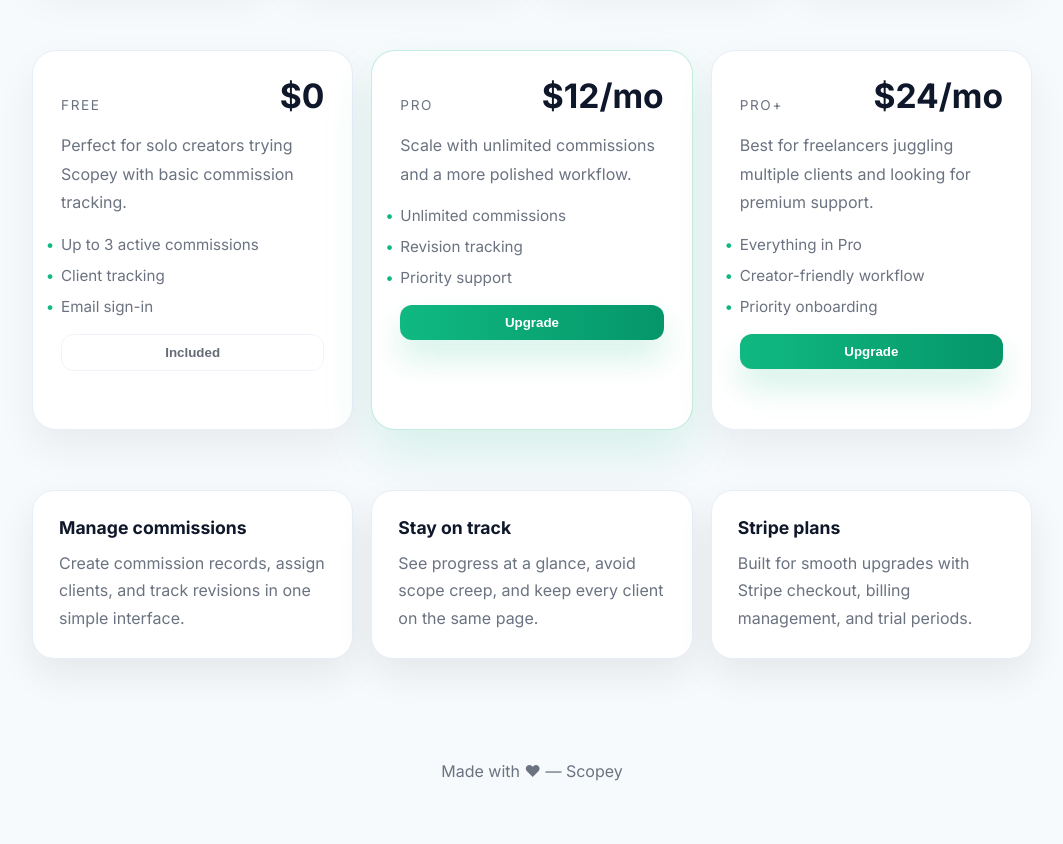
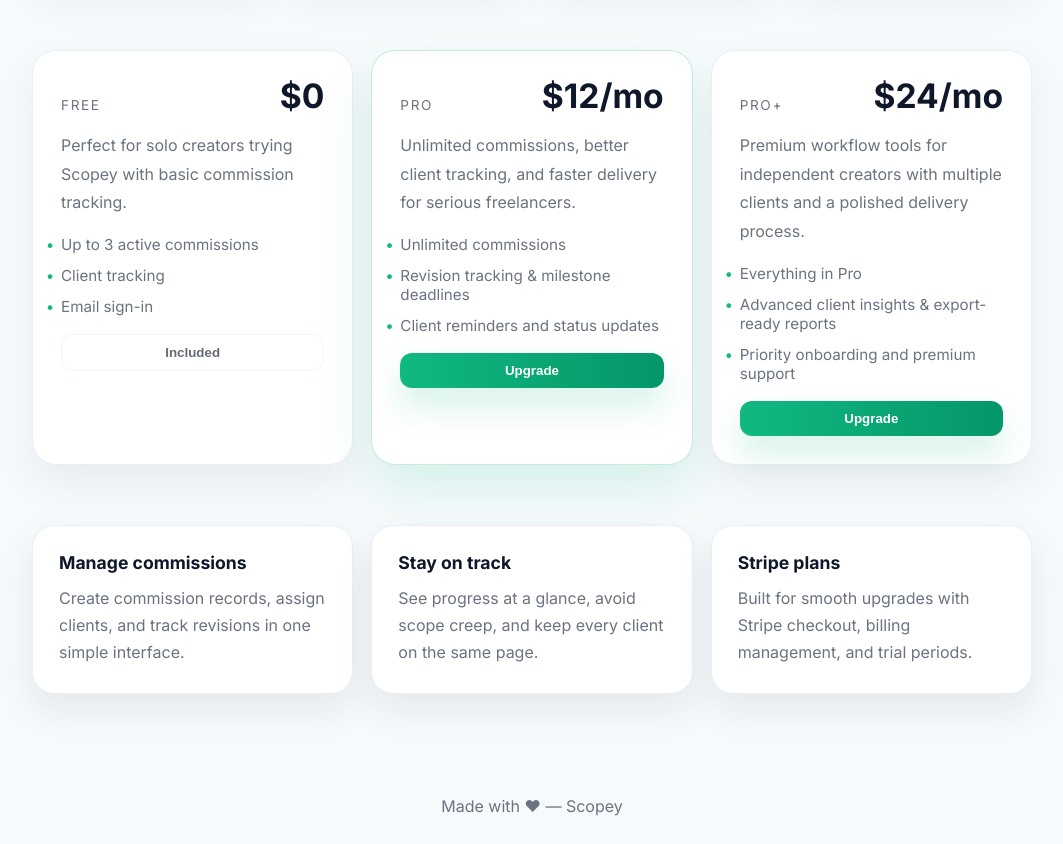
Before and after one commit to Whalebones/Scopey, a website: page index.html in a window 1280 px wide. Shown: the part 1120-1964 px from the top of the page, without its empty margins (108-1171 px from the left). Before the commit the page ends 1929 px from the top, so only its background shows below. Drawn offline with nearby package versions, Linux system fonts and the light colour scheme; a script that the page names is missing.

Commit message:
Enhance Pro and Pro+ pricing features for premium creators

```diff
--- a/index.html
+++ b/index.html
@@ -151,11 +151,11 @@
         <span>Pro</span>
         <strong class="price-value">$12/mo</strong>
       </div>
-      <p class="price-description">Scale with unlimited commissions and a more polished workflow.</p>
+      <p class="price-description">Unlimited commissions, better client tracking, and faster delivery for serious freelancers.</p>
       <ul class="price-list">
         <li>Unlimited commissions</li>
-        <li>Revision tracking</li>
-        <li>Priority support</li>
+        <li>Revision tracking & milestone deadlines</li>
+        <li>Client reminders and status updates</li>
       </ul>
       <button class="btn btn-primary" onclick="upgrade('pro')">Upgrade</button>
     </article>
@@ -164,11 +164,11 @@
         <span>Pro+</span>
         <strong class="price-value">$24/mo</strong>
       </div>
-      <p class="price-description">Best for freelancers juggling multiple clients and looking for premium support.</p>
+      <p class="price-description">Premium workflow tools for independent creators with multiple clients and a polished delivery process.</p>
       <ul class="price-list">
         <li>Everything in Pro</li>
-        <li>Creator-friendly workflow</li>
-        <li>Priority onboarding</li>
+        <li>Advanced client insights & export-ready reports</li>
+        <li>Priority onboarding and premium support</li>
       </ul>
       <button class="btn btn-primary" onclick="upgrade('pro_plus')">Upgrade</button>
     </article>
```
